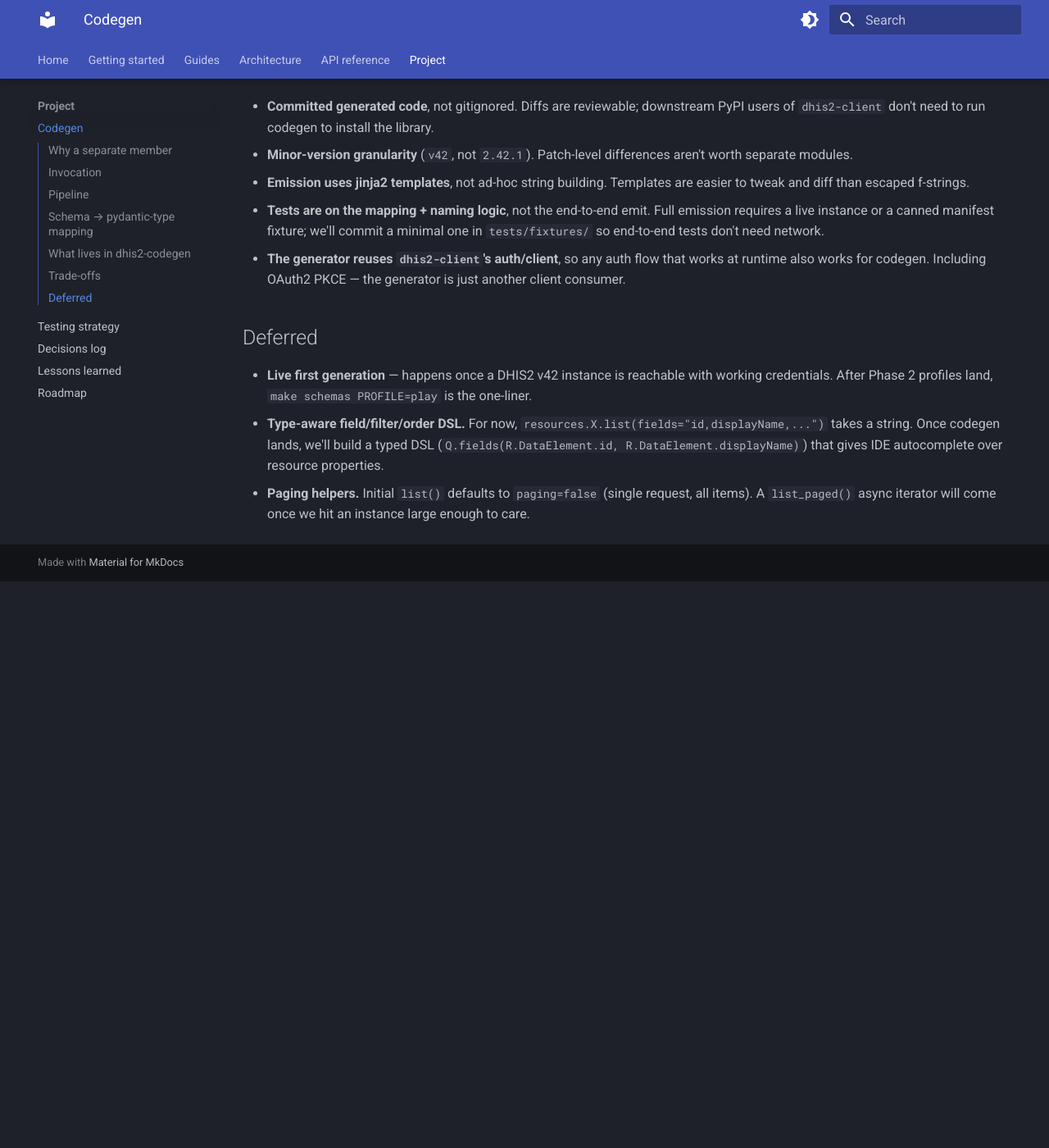
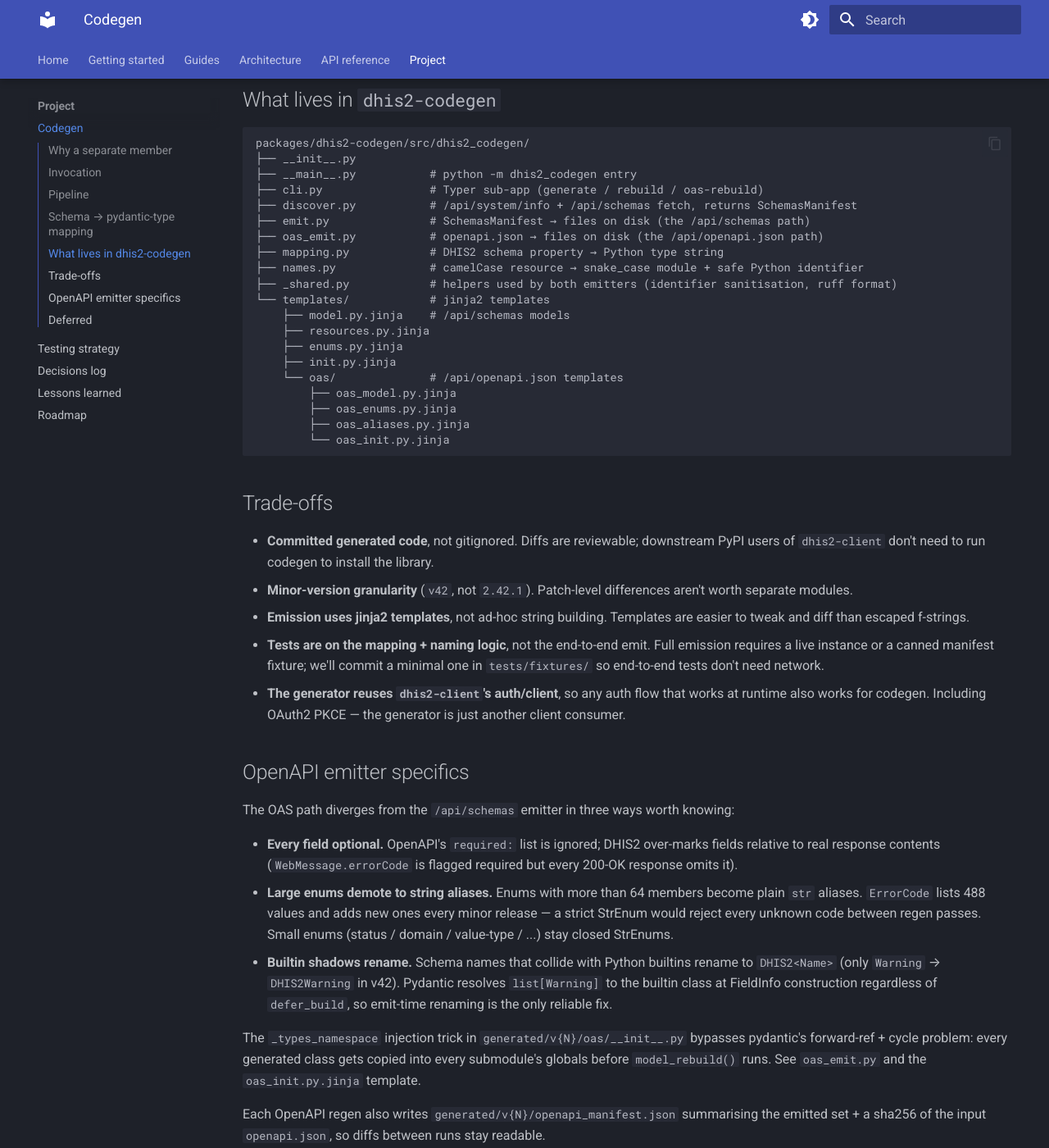
Before and after one commit to winterop-com/dhis2-utils, an MkDocs documentation site: the page built from docs/codegen.md, in a window 1280 px wide and 1400 px high, scrolled down 2443 px. Shown: the whole window at 82% size. Built offline with MkDocs 1.6.1 and Material for MkDocs 9.7.7, drawn with Linux system fonts in a browser that asks for light colours; before the commit the page ends 3152 px from its top, so only the background shows below that; some of the changed text lies outside the part shown.

Commit message:
docs(examples): close audit gaps after OAS codegen migration (#49)
High-priority fixes to stale docs + missing examples:

- docs/architecture/typed-schemas.md — tracker-models section described
  the hand-written module; rewrite to describe the OAS-codegen shim at
  `generated/v42/tracker` plus the OAS source for the classes. Drop the
  stale `TrackerAttributeValue` reference (renamed to `TrackerAttribute`
  in the OAS output). Rewrite the "Why all three shapes?" trailer into
  "Why two codegen paths?" — reflects the current `/api/schemas` +
  `/api/openapi.json` split plus the hand-written hold-outs.

- docs/codegen.md — add the `/api/openapi.json` path: new overview,
  the `oas-rebuild` subcommand with online/offline invocations, the
  OpenAPI emitter specifics (optional-every-field rule, the 64-member
  enum threshold that demotes `ErrorCode` to `str`, `DHIS2Warning`
  renaming, the `_types_namespace` injection). Drop the "future
  generator may land later" trailer — it landed.

- docs/decisions.md — update the "Typed schemas: hand-write first,
  generator later" entry to describe the shipped codegen + the three
  emitter deltas. Update the "System module is hand-written" entry to
  reflect that `SystemInfo` now re-exports from the OAS codegen output.

New examples:

- examples/client/18_analytics_events_enrollments.py — Python-client
  walkthrough for `/api/analytics/events/query` and
  `/enrollments/query` (CLI had it; Python didn't).
- examples/mcp/09_analytics_events_enrollments.py — MCP equivalent
  using the `analytics_events_query` / `analytics_enrollments_query`
  tools.
- examples/cli/12_dev_codegen.sh — shows every `dhis2 dev codegen`
  subcommand, online + offline, both codegen paths.

Doc/page additions:

- docs/api/oas.md — new API page listing what the OAS codegen emits
  and where the domain shims live that re-export it.
- docs/api/index.md + mkdocs.yml nav — wire the new OAS page in.

Tracker script polish:

- examples/cli/06_tracker.sh now runs end-to-end against the seeded
  fixture (tracker programs landed in PR #38). Uses the right OU-mode
  to avoid the 403 scope error, pipes one UID via `jq` to `get` /
  `relationship list`. Exit 0 against `make dhis2-run`.

````diff
--- a/docs/codegen.md
+++ b/docs/codegen.md
@@ -1,8 +1,13 @@
 # Codegen
 
-`dhis2-codegen` is a workspace member that hits a live DHIS2 instance and emits typed pydantic models + resource classes into `packages/dhis2-client/src/dhis2_client/generated/v{NN}/`.
+`dhis2-codegen` is a workspace member that emits typed pydantic models + resource classes into `packages/dhis2-client/src/dhis2_client/generated/v{NN}/`.
 
-Generated code is **committed**, reviewable in diffs, and forms the typed surface of the client.
+Two source-of-truth paths, both emitting into the same per-version directory:
+
+- **`/api/schemas`** → `generated/v{N}/schemas/` + `generated/v{N}/resources.py` + `generated/v{N}/enums.py`. Covers the 100+ metadata resources and their CONSTANT-property enums. Driven by `dhis2 dev codegen generate` / `rebuild`.
+- **`/api/openapi.json`** → `generated/v{N}/oas/`. Covers the instance-side shapes `/api/schemas` can't describe: `WebMessage` envelopes, tracker read/write models, `DataValue` / `DataValueSet`, auth-scheme leaves, data-integrity checks, `SystemInfo`. Driven by `dhis2 dev codegen oas-rebuild`.
+
+Generated code is **committed**, reviewable in diffs, and forms the typed surface of the client. PyPI consumers of `dhis2-client` don't need to run codegen to install the library.
 
 ## Why a separate member
 
@@ -12,18 +17,23 @@
 
 ## Invocation
 
-Two ways to run it:
+Three subcommands, two for the `/api/schemas` path and one for OpenAPI:
 
 ```bash
-# Standalone module
-uv run python -m dhis2_codegen generate --url https://play.im.dhis2.org/stable-2-42-0 \
-                                        --username admin --password district
+# /api/schemas — against a live instance
+uv run dhis2 dev codegen generate --url https://play.im.dhis2.org/stable-2-42-0 \
+                                  --username admin --password district
 
-# As a dhis2 CLI subcommand (after Phase 2, when dhis2-cli mounts it via entry points)
-dhis2 dev codegen generate --profile play
+# /api/schemas — regenerate from the committed schemas_manifest.json (no network)
+uv run dhis2 dev codegen rebuild                       # every committed version
+uv run dhis2 dev codegen rebuild --manifest path/to/schemas_manifest.json
+
+# /api/openapi.json — regenerate oas/ from the committed openapi.json (no network)
+uv run dhis2 dev codegen oas-rebuild                   # every committed version
+uv run dhis2 dev codegen oas-rebuild --version v42     # just one
 ```
 
-The CLI subcommand is registered via `[project.entry-points."dhis2.plugins"]` in `dhis2-codegen`'s `pyproject.toml`. `dhis2-cli`'s plugin discovery picks it up at startup.
+`dhis2 dev codegen generate` talks to a live instance because it pulls the `/api/schemas` response fresh; the rebuild variants are offline, reading the committed manifest / openapi.json from each `generated/v{N}/` directory. The CLI subcommand is registered via `[project.entry-points."dhis2.plugins"]` in `dhis2-codegen`'s `pyproject.toml`.
 
 ## Pipeline
 
@@ -61,13 +71,23 @@
 packages/dhis2-codegen/src/dhis2_codegen/
 ├── __init__.py
 ├── __main__.py           # python -m dhis2_codegen entry
-├── plugin.py             # Plugin + entry-point registration for dhis2 CLI
-├── cli.py                # Typer sub-app
+├── cli.py                # Typer sub-app (generate / rebuild / oas-rebuild)
 ├── discover.py           # /api/system/info + /api/schemas fetch, returns SchemasManifest
-├── emit.py               # SchemasManifest → files on disk
+├── emit.py               # SchemasManifest → files on disk (the /api/schemas path)
+├── oas_emit.py           # openapi.json → files on disk (the /api/openapi.json path)
 ├── mapping.py            # DHIS2 schema property → Python type string
 ├── names.py              # camelCase resource → snake_case module + safe Python identifier
-└── templates/            # jinja2 templates for model/resource/init files
+├── _shared.py            # helpers used by both emitters (identifier sanitisation, ruff format)
+└── templates/            # jinja2 templates
+    ├── model.py.jinja    # /api/schemas models
+    ├── resources.py.jinja
+    ├── enums.py.jinja
+    ├── init.py.jinja
+    └── oas/              # /api/openapi.json templates
+        ├── oas_model.py.jinja
+        ├── oas_enums.py.jinja
+        ├── oas_aliases.py.jinja
+        └── oas_init.py.jinja
 ```
 
 ## Trade-offs
@@ -78,8 +98,18 @@
 - **Tests are on the mapping + naming logic**, not the end-to-end emit. Full emission requires a live instance or a canned manifest fixture; we'll commit a minimal one in `tests/fixtures/` so end-to-end tests don't need network.
 - **The generator reuses `dhis2-client`'s auth/client**, so any auth flow that works at runtime also works for codegen. Including OAuth2 PKCE — the generator is just another client consumer.
 
+## OpenAPI emitter specifics
+
+The OAS path diverges from the `/api/schemas` emitter in three ways worth knowing:
+
+- **Every field optional.** OpenAPI's `required:` list is ignored; DHIS2 over-marks fields relative to real response contents (`WebMessage.errorCode` is flagged required but every 200-OK response omits it).
+- **Large enums demote to string aliases.** Enums with more than 64 members become plain `str` aliases. `ErrorCode` lists 488 values and adds new ones every minor release — a strict StrEnum would reject every unknown code between regen passes. Small enums (status / domain / value-type / ...) stay closed StrEnums.
+- **Builtin shadows rename.** Schema names that collide with Python builtins rename to `DHIS2<Name>` (only `Warning` → `DHIS2Warning` in v42). Pydantic resolves `list[Warning]` to the builtin class at FieldInfo construction regardless of `defer_build`, so emit-time renaming is the only reliable fix.
+
+The `_types_namespace` injection trick in `generated/v{N}/oas/__init__.py` bypasses pydantic's forward-ref + cycle problem: every generated class gets copied into every submodule's globals before `model_rebuild()` runs. See `oas_emit.py` and the `oas_init.py.jinja` template.
+
+Each OpenAPI regen also writes `generated/v{N}/openapi_manifest.json` summarising the emitted set + a sha256 of the input `openapi.json`, so diffs between runs stay readable.
+
 ## Deferred
 
-- **Live first generation** — happens once a DHIS2 v42 instance is reachable with working credentials. After Phase 2 profiles land, `make schemas PROFILE=play` is the one-liner.
-- **Type-aware field/filter/order DSL.** For now, `resources.X.list(fields="id,displayName,...")` takes a string. Once codegen lands, we'll build a typed DSL (`Q.fields(R.DataElement.id, R.DataElement.displayName)`) that gives IDE autocomplete over resource properties.
-- **Paging helpers.** Initial `list()` defaults to `paging=false` (single request, all items). A `list_paged()` async iterator will come once we hit an instance large enough to care.
+- **Type-aware field/filter/order DSL.** For now, `resources.X.list(fields="id,displayName,...")` takes a string. A typed DSL (`Q.fields(R.DataElement.id, R.DataElement.displayName)`) giving IDE autocomplete over resource properties would be an obvious next step; f-strings already handle the stringly-typed value side well enough that the work hasn't been urgent.
--- a/docs/decisions.md
+++ b/docs/decisions.md
@@ -2,13 +2,23 @@
 
 Running list of architectural choices and the reasoning behind them. Each entry is a terse "we decided X because Y, alternatives were Z". This file is a first stop when you're wondering "why is it done that way?".
 
-## 2026-04-18 — Typed schemas: hand-write first, generator later
+## 2026-04-19 — Two codegen paths: `/api/schemas` + `/api/openapi.json`
 
-**Decision:** `WebMessageResponse` / `ObjectReport` / `ImportReport` / `ImportCount` (in `dhis2_client/envelopes.py`), the `AuthScheme` discriminated union (in `auth_schemes.py`), and tracker instance models (`TrackerTrackedEntity`, `TrackerEnrollment`, `TrackerEvent`, `TrackerRelationship`, in `tracker.py`) are hand-written pydantic models derived from `/api/openapi.json`. The OpenAPI spec itself is committed per-version at `generated/v{N}/openapi.json` as source material.
+**Decision:** `dhis2-codegen` emits from both sources into the same per-version directory. `/api/schemas` drives `generated/v{N}/schemas/` + `resources.py` + `enums.py` (the metadata resources). `/api/openapi.json` drives `generated/v{N}/oas/` (the instance-side shapes `/api/schemas` can't describe — `WebMessage` envelopes, tracker read/write, `DataValue` / `DataValueSet`, auth-scheme leaves, data-integrity checks, `SystemInfo`).
 
-**Why:** these fill a gap `/api/schemas` can't cover — write envelopes are universal shapes not tied to a single resource; AuthScheme is a polymorphic `oneOf` that `/api/schemas` can't express; tracker instance shapes live at `/api/tracker/*` not `/api/<resource>`. Automating the generation is 300+ LOC of walker code with edge cases; hand-writing the ~15 models we need is under 400 LOC and straight to read. Future generator can replace the hand-written files if it pays off.
+Top-level domain modules (`dhis2_client.envelopes`, `.aggregate`, `.system`, `.maintenance`, `.auth_schemes`, `.generated.v42.tracker`) shim over the OAS output. They add caller-friendly helpers (`WebMessageResponse.created_uid()` / `task_ref()` / `conflicts()` etc., the `AuthScheme` discriminated union, `TrackerBundle`) that OpenAPI doesn't express on its own.
 
-**Alternatives rejected:** leave everything as `dict[str, Any]` (fast but no static checking); build a full OpenAPI-driven generator now (infrastructure for its own sake — current surface is small enough to hand-write).
+Hand-written hold-outs: `Me` (not in OpenAPI), `PeriodType` (Java class hierarchy upstream, not an enum), `analytics.py` (OpenAPI's `Grid` shape differs from our current accessors — a behaviour-changing migration left for a future touch), `Notification` (OpenAPI ships typed `category` / `dataType` / `level` enums; caller churn to thread them through).
+
+**Why:** hand-writing the ~15 models was tractable for the initial landing; once the surface broadened, the drift risk (DHIS2 ships new fields every minor, the hand-written classes lag silently) justified the emitter infrastructure. The OAS emitter is ~600 LOC + four Jinja templates + `openapi_manifest.json` for reviewable rebuild diffs.
+
+**Three emitter deltas that matter for OAS output:**
+
+- Every field optional (DHIS2 over-marks `required` relative to real response contents — `WebMessage.errorCode` is flagged required but no 200-OK response includes it).
+- Enums with > 64 members demote to `str` aliases (`ErrorCode` ships 488 members and grows every minor; a strict StrEnum would reject unknown codes between regen passes).
+- Builtin shadows rename to `DHIS2<Name>` (only `Warning` → `DHIS2Warning` in v42). Pydantic resolves `list[Warning]` to the builtin class at FieldInfo construction regardless of `defer_build`, so emit-time renaming is the only reliable fix.
+
+**Alternatives rejected:** leave everything as `dict[str, Any]` (fast but no static checking); keep everything hand-written indefinitely (drift + onboarding cost scale with the number of endpoints we care about).
 
 ## 2026-04-18 — Generated pydantic wrappers live in `schemas/`
 
@@ -215,11 +225,11 @@
 
 **Why:** DHIS2's response shape for write operations (`{status, stats, response: {uid, errorReports, ...}}`) is not the resource shape. Parsing into the resource model would discard detail. Typed GET/LIST keep pydantic; write responses stay raw.
 
-## 2026-04-17 — System module is hand-written, not generated
+## 2026-04-17 — System module endpoints use dedicated models
 
-**Decision:** `/api/system/info` and `/api/me` get hand-written `SystemInfo` / `Me` pydantic models in `dhis2_client/system.py`. `client.system.info()` and `client.system.me()` are accessors on the client.
+**Decision:** `/api/system/info` and `/api/me` get pydantic models in `dhis2_client/system.py`. `client.system.info()` and `client.system.me()` are accessors on the client.
 
-**Why:** these aren't metadata types, so `/api/schemas` doesn't describe them. Hand-writing is correct. Same reasoning will apply to tracker, data values, and analytics — all non-metadata endpoints with their own response shapes.
+**Why:** these aren't metadata types, so `/api/schemas` doesn't describe them. `SystemInfo` was hand-written initially; it now re-exports from the OAS codegen output at `generated/v42/oas/system_info.py` (46 fields where we'd hand-maintained 9). `Me` stays hand-written because `/api/me` isn't a component schema in the OpenAPI spec.
 
 ## 2026-04-17 — Integration tests use string fixtures, not shared dataclass
 
--- a/mkdocs.yml
+++ b/mkdocs.yml
@@ -67,6 +67,7 @@
       - Envelopes + responses: api/envelopes.md
       - Route auth schemes: api/auth-schemes.md
       - Generated-model helpers: api/generated.md
+      - OpenAPI-derived models: api/oas.md
       - System module: api/system.md
       - Tracker reads: api/tracker.md
       - Aggregate: api/aggregate.md
````
Also changed, not shown: docs/api/index.md (+1 -0 lines), docs/api/oas.md (added, +31 -0 lines), docs/architecture/typed-schemas.md (+9 -7 lines), 4 other files.
